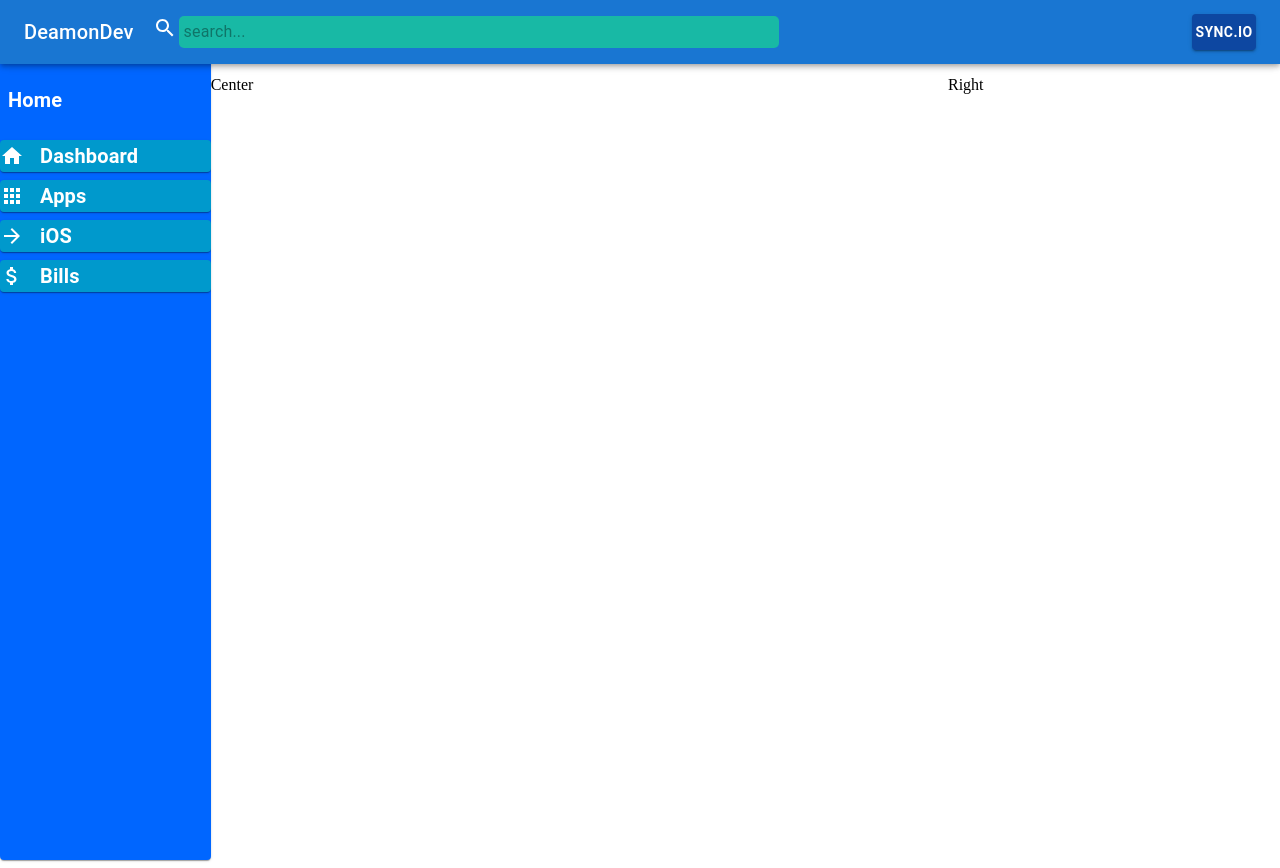
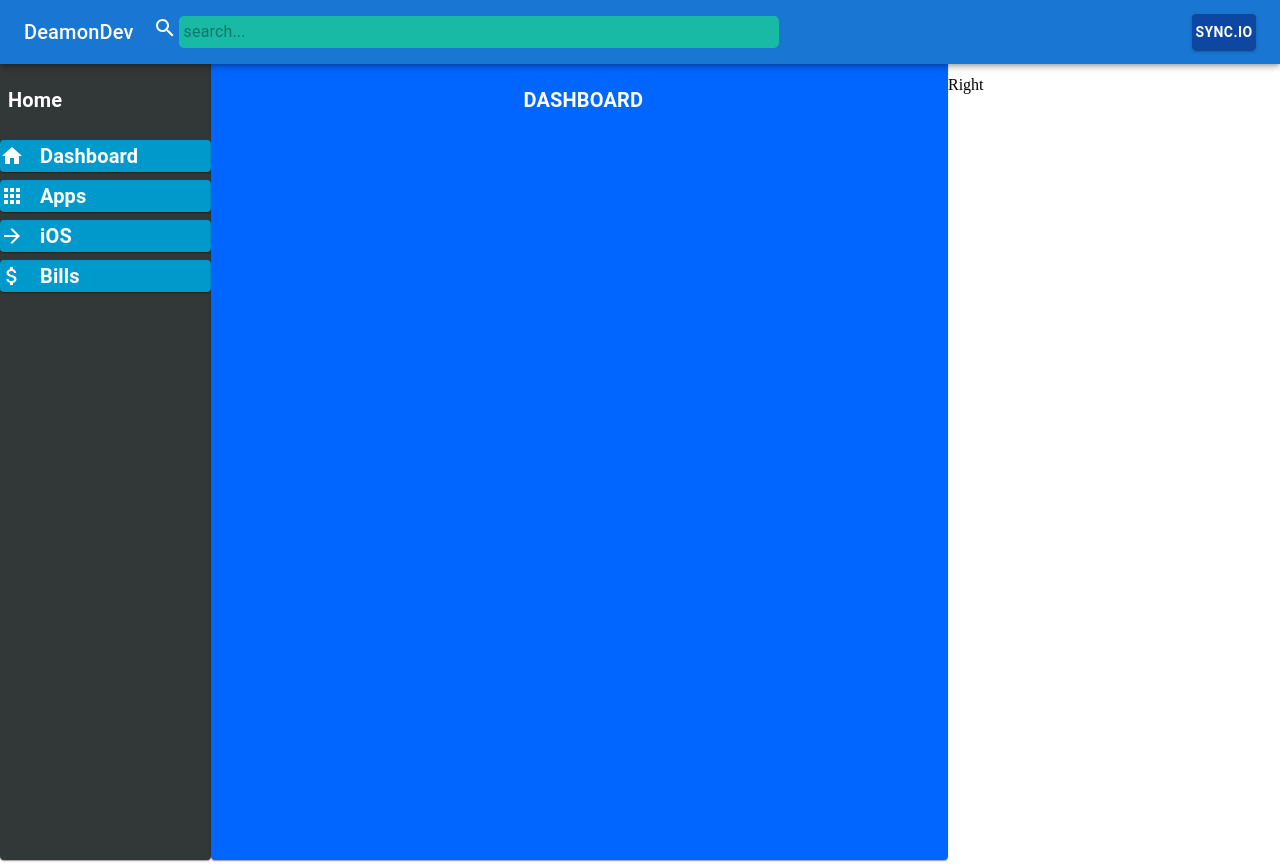
Before and after one commit to DeamonDev/material-ui-dashboard, a React (Create React App) app: page / in a window 1280 px wide. Built offline with nearby package versions, Linux system fonts and the light colour scheme.

Commit message:
center component

```diff
--- /dev/null
+++ b/src/components/Center.js
@@ -0,0 +1,29 @@
+import { Card, Typography } from "@mui/material";
+
+function Center() {
+  return (<Card
+    sx={{
+      backgroundColor: "#0066ff",
+      paddingLeft: -8,
+      height: "100%",
+      display: "flex",
+      flexDirection: "column",
+    }}
+  >
+    <Typography
+      variant="h6"
+      sx={{
+        marginLeft: 1,
+        paddingTop: 3,
+        paddingBottom: 3,
+        color: "white",
+        fontWeight: "bold",
+        alignSelf: "center"
+      }}
+    >
+      DASHBOARD
+    </Typography>
+  </Card>);
+}
+
+export default Center;
--- a/src/components/Dashboard.js
+++ b/src/components/Dashboard.js
@@ -1,4 +1,5 @@
 import { Box, Grid } from "@mui/material";
+import Center from "./Center";
 import Left from "./Left";
 
 function Dashboard() {
@@ -8,7 +9,7 @@ function Dashboard() {
           <Left />
         </Grid>
         <Grid item xs={7}>
-          <p>Center</p>
+          <Center />
         </Grid>
         <Grid item xs={3}>
           <p>Right</p>
--- a/src/components/Left.js
+++ b/src/components/Left.js
@@ -17,7 +17,7 @@ function Left() {
   return (
     <Card
       sx={{
-        backgroundColor: "#0066ff",
+        backgroundColor: "#323738",
         paddingLeft: -8,
         height: "100%",
         flexDirection: "column",
```
